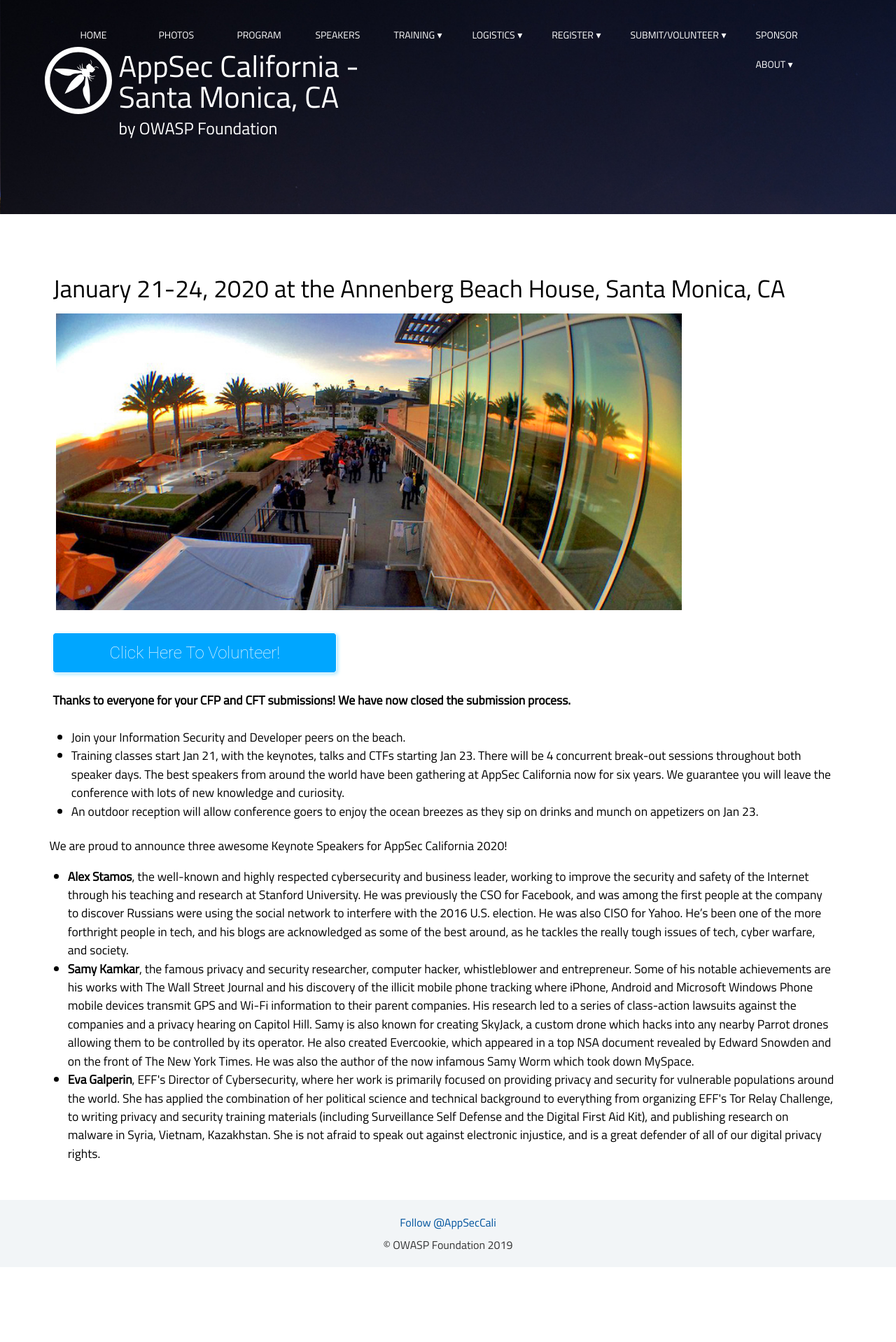
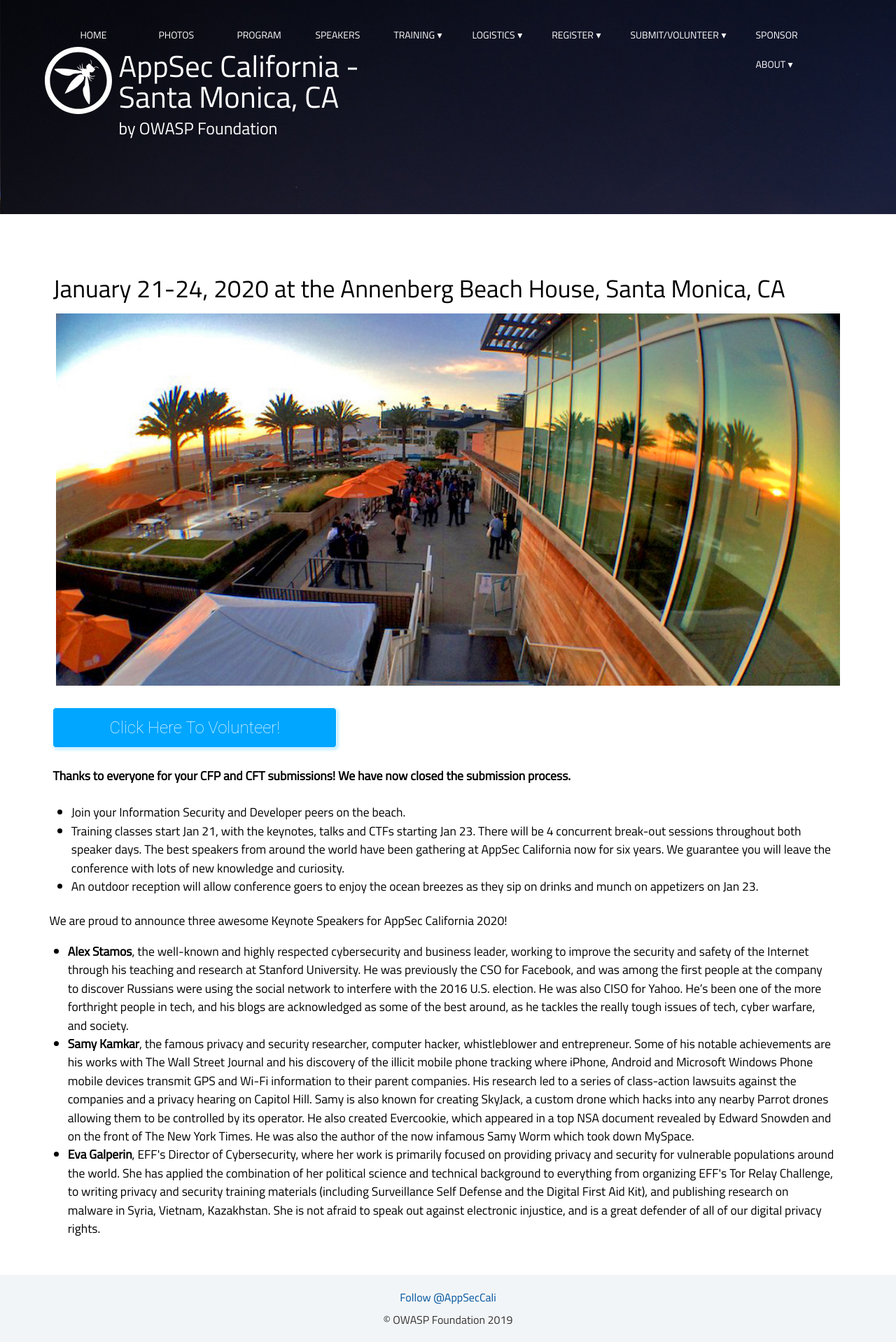
Before and after one commit to OWASP/2020-appseccalifornia, a Jekyll site: the page built from index.html, in a window 1280 px wide. Shown: the whole page at 70% size. Built offline with Jekyll 4.4.1, drawn with Linux system fonts in a browser that asks for light colours; some web fonts are replaced; comment, search, counter and statistics services are not loaded; before the commit the page ends 1811 px from its top, so only the background shows below that.

Commit message:
playing with layout

```diff
--- a/index.html
+++ b/index.html
@@ -12,7 +12,7 @@
 <br>
 <div class="column">
 <div class="row" style="text-align:center;"><h2>January 21-24, 2020 at the Annenberg Beach House, Santa Monica, CA</h2></div>
-<div class="row" align="center"><img src="../assets/images/fisheye.jpg" width="80%" style="padding:5px;"></div>
+<div class="row" align="center"><img src="../assets/images/fisheye.jpg" width="100%" style="padding:5px;"></div>
 <br>
 <div class="row" align="left"><button padding="10px" name="cftButton" class="button" onclick="window.location.href='https://signup.com/go/QGXzxkB';">Click Here To Volunteer!</button></div>
 <br>
```
